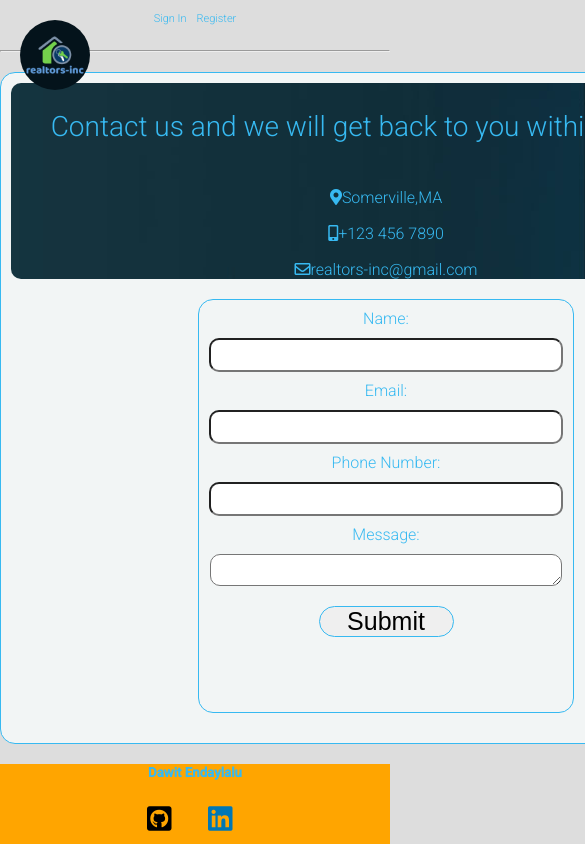
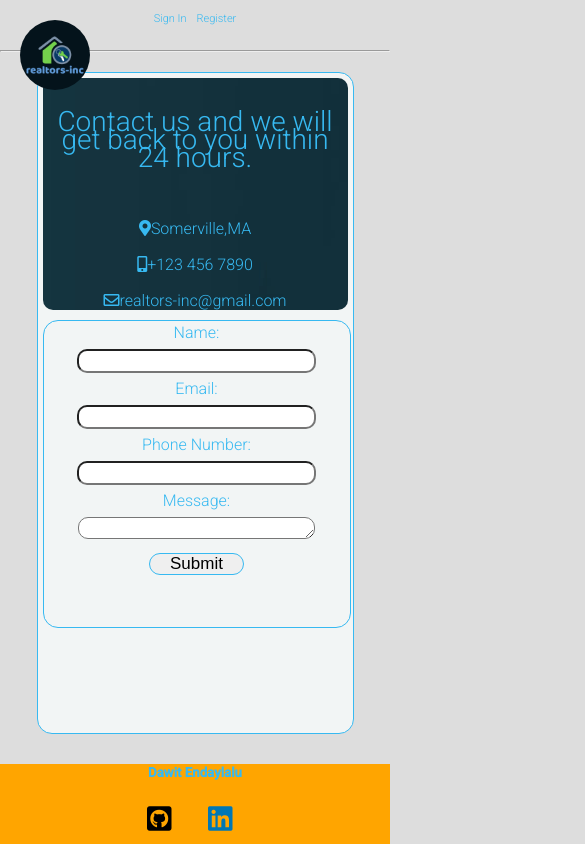
Before and after one commit to dawit-design/properties-market, a React (Create React App) app in the folder client/: page /contact in a window 390 px wide. Shown: the top 844 px of the page, 585 px wide, since content can reach past the window. Built offline with nearby package versions, Linux system fonts and the light colour scheme; no server answers; a web font is replaced by a local one.

Commit message:
contact form media query done

```diff
--- a/client/src/screens/Contact/Contact.css
+++ b/client/src/screens/Contact/Contact.css
@@ -49,3 +49,53 @@ form{
   font-size: 25px;
   border: 1px solid #37b9f1;
 }
+/* media query for mobile and bigger size */
+@media (min-width: 320px) and (max-width: 767px){
+  .contact-form{
+    width: 305px;
+    height: 350;
+    margin: 10px auto;
+    padding: 5px;
+  }
+  .bottom-form{
+    width: 300px;
+    height: 300px;
+    margin: 10px auto;
+    padding: 3px ;
+  }
+  .contact-form-input{
+    width: 235px;
+    height: 20px;
+  margin: 7px auto;
+  }
+  .contact-form-button{
+    width: 95px;
+    font-size: 17px;
+    margin: 7px auto;
+  }
+}
+/* media query for Ipad/tablet */
+@media (min-width: 768px) and (max-width: 1024px){
+  .contact-form{
+    width: 525px;
+    height: 470;
+    margin: 15px auto;
+    padding: 8px;
+  }
+  .bottom-form{
+    width: 450px;
+    height: 410px;
+    margin: 15px auto;
+    padding: 7px ;
+  }
+  .contact-form-input{
+    width: 325px;
+    height: 27px;
+  margin: 7px auto;
+  }
+  .contact-form-button{
+    width: 115px;
+    font-size: 21px;
+    margin: 9px auto;
+  }
+}
```
